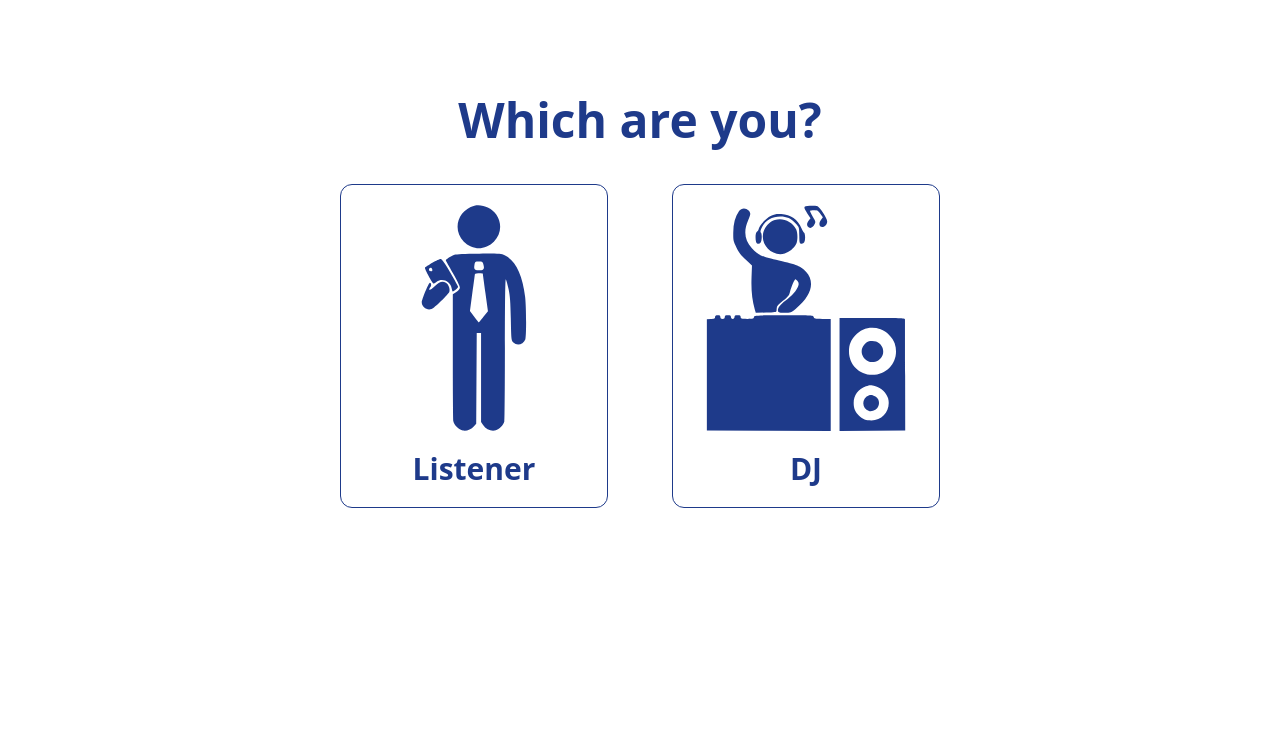
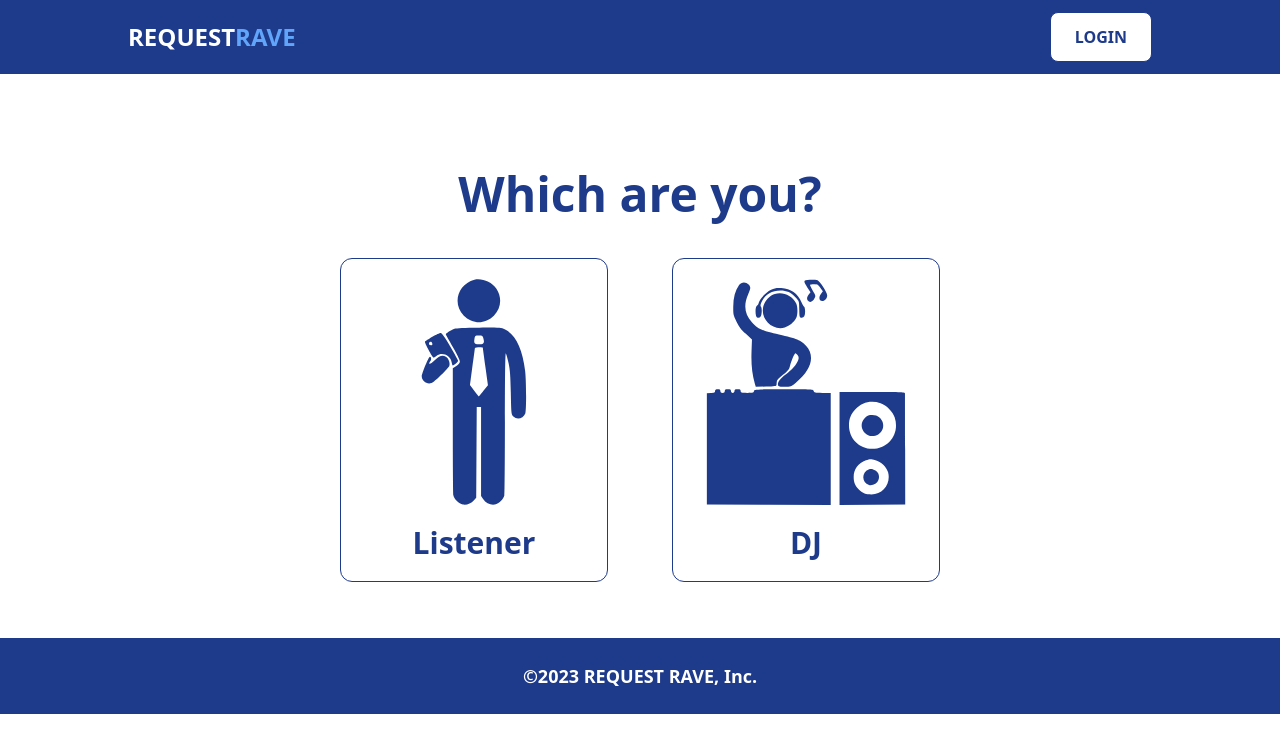
Before and after one commit to Judge-Paul/request-rave, a React (Vite) app in the folder client/: page / in a window 1280 px wide. Shown: the top 752 px of the page. Built offline with nearby package versions, Linux system fonts and the light colour scheme.

Commit message:
fix: recreate footer in jsx and minor bug fixes

```diff
--- a/client/src/components/Footer.html
+++ /dev/null
@@ -1,34 +0,0 @@
-<!DOCTYPE html>
-<html lang="en">
-<head>
-    <meta charset="UTF-8">
-    <meta http-equiv="X-UA-Compatible" content="IE=edge">
-    <meta name="viewport" content="width=device-width, initial-scale=1.0">
-    <title>HACKNATION CONTEST</title>
-    <style>
-        *{
-            padding: 0;
-            margin: 0;
-            box-sizing: border-box;
-            font-family: Cambria, Cochin, Georgia, Times, 'Times New Roman', serif;
-            background-image: url(/dj/DJ4.jpeg);
-        }
-
-        footer{
-            background-color: #1a1313;
-            color: #ff0000;
-            text-align: center;
-            padding-top: 20px;
-            padding-bottom: 20px;
-        }
-    </style>
-</head>
-<body>
-    <div>
-        <footer>
-            <p> Copyright &#169 2023 REQUEST RAVE, Inc. </p>
-        </footer>
-    </div>
-
-</body>
-</html>
--- /dev/null
+++ b/client/src/components/Footer.jsx
@@ -0,0 +1,11 @@
+import React from 'react';
+
+function Footer() {
+  return (
+    <footer className="bg-blue-900 text-white text-center py-6 w-full relative bottom-0">
+        <p className="text-lg font-semibold">&copy;2023 REQUEST RAVE, Inc.</p>
+    </footer>
+  );
+}
+
+export default Footer;
--- a/client/src/components/NavBar.jsx
+++ b/client/src/components/NavBar.jsx
@@ -2,14 +2,14 @@ import React from "react";
 
 export default function NavBar() {
 return (
-    <nav className="flex items-center justify-between px-32 pt-5">
+    <div className="flex items-center justify-between px-32 py-3 bg-blue-900">
         <h2 className="logo">
-            <span className="text-black text-2xl font-sans font-bold">REQUEST</span>
-            <span className="text-blue-900 text-2xl font-sans font-bold">RAVE</span>
+            <span className="text-white text-2xl font-sans font-bold">REQUEST</span>
+            <span className="text-blue-400 text-2xl font-sans font-bold">RAVE</span>
         </h2>
-        <button className="btn1 bg-blue-900 text-white font-bold py-3 px-6 rounded-lg">
+        <button className="bg-white text-blue-900 border border-blue-900 font-bold py-3 px-6 rounded-lg hover:bg-blue-400 hover:text-white">
             LOGIN
         </button>
-    </nav>
+    </div>
 );
 }
--- a/client/src/components/Song.jsx
+++ b/client/src/components/Song.jsx
@@ -5,8 +5,8 @@ import Tooltip from "@mui/material/Tooltip"
 
 export default function Song({title, artist, album, time, played}) {
     return (
-        <div className="flex border border-black rounded-lg bg-gray-100 mt-10">
-            <img src={IconLogo} alt="Icon" width="100px" />
+        <div className="flex border border-blue-900 rounded-lg bg-gray-100 mt-10 py-4">
+            <img src={IconLogo} alt="Icon" width="100px" className="rounded-xl" />
             <div className="my-auto pl-10">
                 <h4 className="text-3xl text-blue-900 font-bold">
                     {title}
@@ -16,7 +16,7 @@ export default function Song({title, artist, album, time, played}) {
                 </p>
             </div>
             <div className="flex my-auto ml-auto">
-                <p className="my-auto">
+                <p className="my-auto text-lg">
                     {album}
                 </p>
                 <p className="pl-10 text-2xl text-blue-400 font-bold pr-14">
--- a/client/src/pages/HomePage.jsx
+++ b/client/src/pages/HomePage.jsx
@@ -1,8 +1,16 @@
 import React from "react";
+import NavBar from "../components/NavBar";
 import Home from "../components/Home";
+import Footer from "../components/Footer";
 
-export default function HomePage() {
-  return  (
-    <Home />
-  )
+function HomePage() {
+  return (
+    <div>
+      <NavBar />
+      <Home />
+      <Footer />
+    </div>
+  );
 }
+
+export default React.memo(HomePage);
```
Also changed, not shown: client/src/components/Home.jsx (indentation only).
